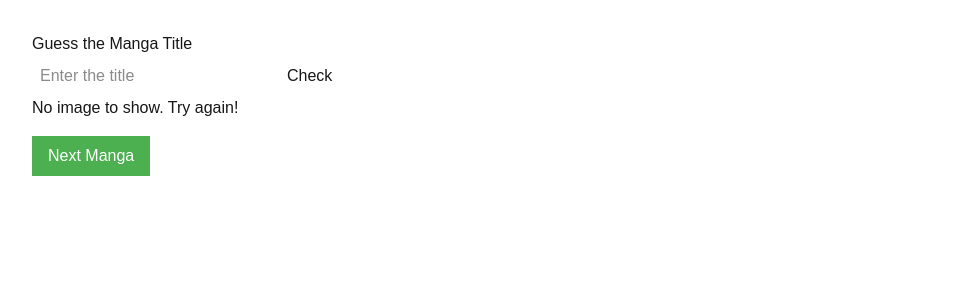
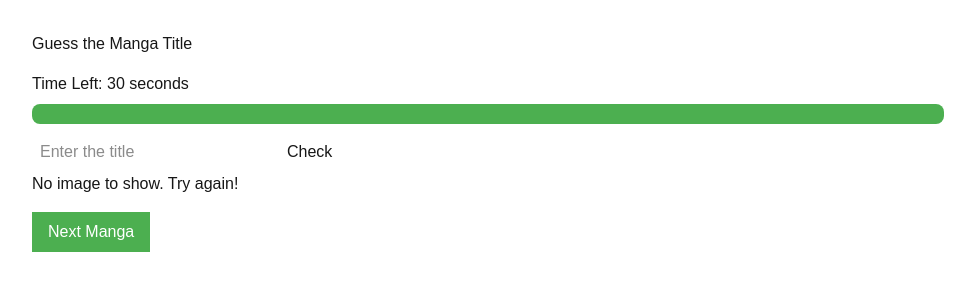
Before and after one commit to dontranweeb/mangaquiz, a Next.js app in the folder client/: page / in a window 1280 px wide. Shown: the top 300 px of the page, without its empty margins (0-975 px from the left). Built offline with nearby package versions, Linux system fonts and the light colour scheme; no server answers.

Commit message:
added 30 second timer with basic countdown bar

```diff
--- a/client/src/app/page.tsx
+++ b/client/src/app/page.tsx
@@ -1,4 +1,5 @@
 'use client'
+import { time } from 'console';
 import { useState, useEffect } from 'react';
 
 export default function Page() {
@@ -10,9 +11,14 @@ export default function Page() {
   const [loading, setLoading] = useState(false);
   const [disabled, setDisabled] = useState(false);
   const baseUrl = 'https://api.mangadex.org';
+  const [timeLeft, setTimeLeft] = useState<number>(30);
+  const [timerActive, setTimerActive] = useState<boolean>(false);
 
   const loadRandomManga = async () => {
+    setDisabled(false); //Re-enable form + button
     setMessage('');
+    setTimerActive(false);  //Reset before loading
+    setTimeLeft(30);
     setInput('');
     setChapterUrl(null);
     setTitle(null);
@@ -20,7 +26,13 @@ export default function Page() {
     setLoading(true);
 
     try {
-      const resp = await fetch(`${baseUrl}/manga/random?contentRating[]=safe&contentRating[]=suggestive&contentRating[]=erotica&includedTagsMode=AND&excludedTagsMode=OR`);
+      const resp = await fetch(`${baseUrl}/manga/random?
+        contentRating[]=safe&
+        contentRating[]=suggestive&
+        contentRating[]=erotica&
+        includedTagsMode=AND&
+        excludedTagsMode=OR`);
+
       const json = await resp.json();
       const fetchedTitle = json?.data?.attributes?.title?.en ?? null;
       const fetchedId = json?.data?.id ?? null;
@@ -46,14 +58,16 @@ export default function Page() {
       const serverResp = await fetch(`${baseUrl}/at-home/server/${chapterId}`);
       const serverJson = await serverResp.json();
 
+      // Build the Image URL
       const serverUrl = serverJson?.baseUrl;
       const hash = serverJson?.chapter?.hash;
       const pageLength = Math.floor(Math.random() * serverJson?.chapter?.dataSaver?.length);
+      const pagePath = serverJson?.chapter?.dataSaver?.[pageLength];
 
-      const pagePath = serverJson?.chapter?.dataSaver?.[0];
       if (serverUrl && hash && pagePath) {
         const fullImageUrl = `${serverUrl}/data-saver/${hash}/${pagePath}`;
         setChapterUrl(fullImageUrl);
+        setTimerActive(true); // Makes sure timer starts when there IS an image
       }
     } catch (err) {
       console.error('Error fetching manga:', err);
@@ -79,6 +93,7 @@ export default function Page() {
     );
 
     setDisabled(true);
+    setTimerActive(false); // Stop countdown after clicking
 
     setTimeout(() => {
       loadRandomManga();
@@ -86,9 +101,51 @@ export default function Page() {
     }, 2000);
   };
 
+  // Timer of 30 seconds
+  useEffect(() => {
+    if (!timerActive || timeLeft === 0) return;
+
+    // Decrement by 1
+    const timer = setInterval(() => {
+      setTimeLeft((prev) => prev - 1);
+    }, 1000);
+
+    return () => clearInterval(timer);
+  }, [timeLeft, timerActive]);
+
+  // When timer runs out
+  useEffect(() => {
+    if (timeLeft === 0) {
+      setDisabled(true);
+      setMessage(`Time is up! The answer was "${title}"`);
+    }
+  }, [timeLeft]);
+
   return (
     <div style={{ padding: '2rem', fontFamily: 'Arial' }}>
       <h1>Guess the Manga Title</h1>
+
+
+      <p style={{ fontSize: '1rem', marginTop: '1rem' }}>
+          Time Left: {timeLeft} seconds
+        </p>
+
+        <div style={{     // Timer bar
+          width: '75%',
+          height: '20px',
+          backgroundColor: '#ddd',
+          marginTop: '0.5rem',
+          marginBottom: '0.5rem',
+          borderRadius: '8px',
+          overflow: 'hidden'
+        }}>
+          <div style={{
+            height: '100%',
+            width: `${(timeLeft / 30) * 100}%`, // Smooth decrease because dependent on timeLeft
+            backgroundColor: timeLeft > 10 ? '#4CAF50' : '#FF4C4C', // if timeLeft > 10, bar is green. If not then red
+            transition: 'width 1s linear'
+          }} />
+        </div>
 
       <form onSubmit={handleSubmit}>
         <input
@@ -108,7 +165,7 @@ export default function Page() {
         </button>
       </form>
 
-      {message && <p style={{ marginTop: '1rem' }}>{message}</p>}
+      {message && <p style={{ marginBottom: '1rem' }}>{message}</p>}
       {id && <p>Manga ID: {id}</p>}
       {title && <p>Correct Title: {title}</p>}
 
@@ -142,7 +199,7 @@ export default function Page() {
           border: 'none',
           cursor: 'pointer',
         }}
-        disabled={loading || disabled}
+        disabled={loading}
       >
         Next Manga
       </button>
```
